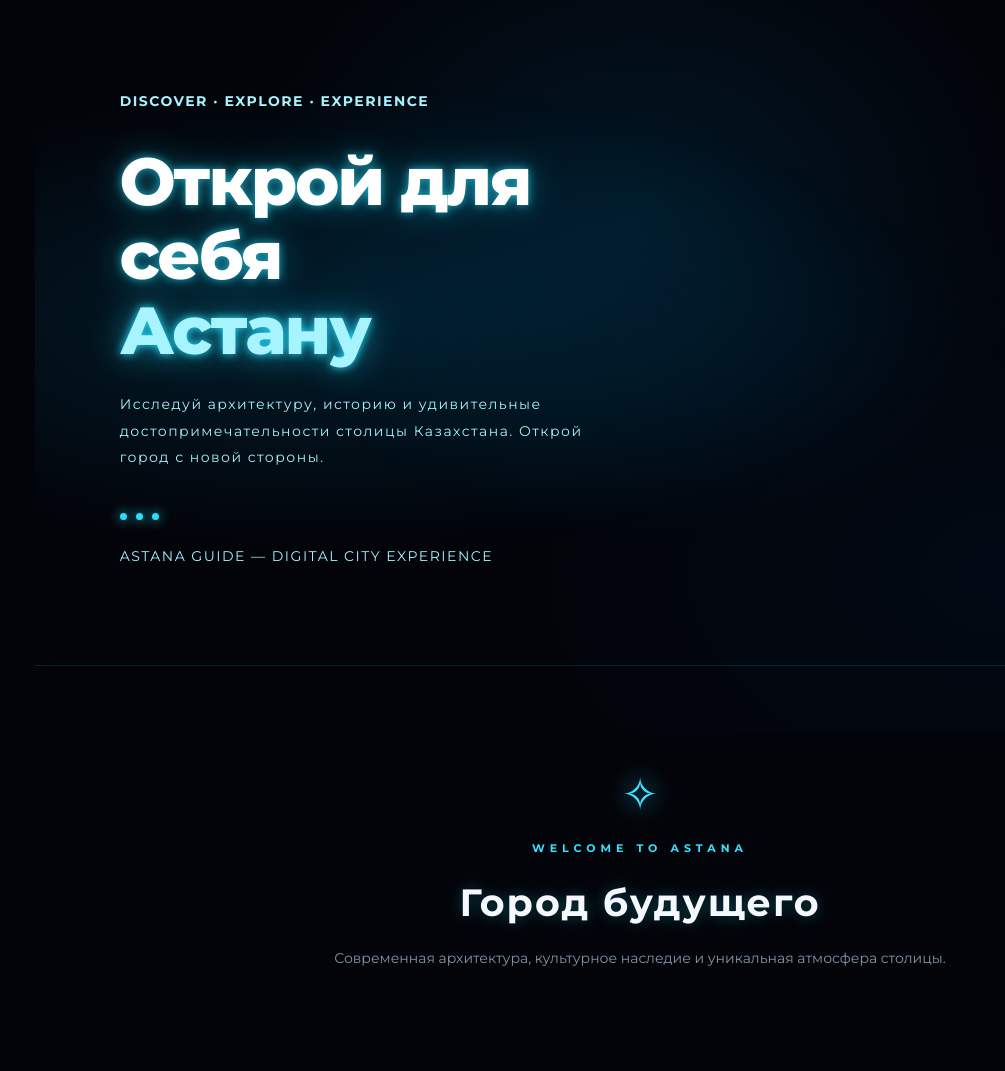
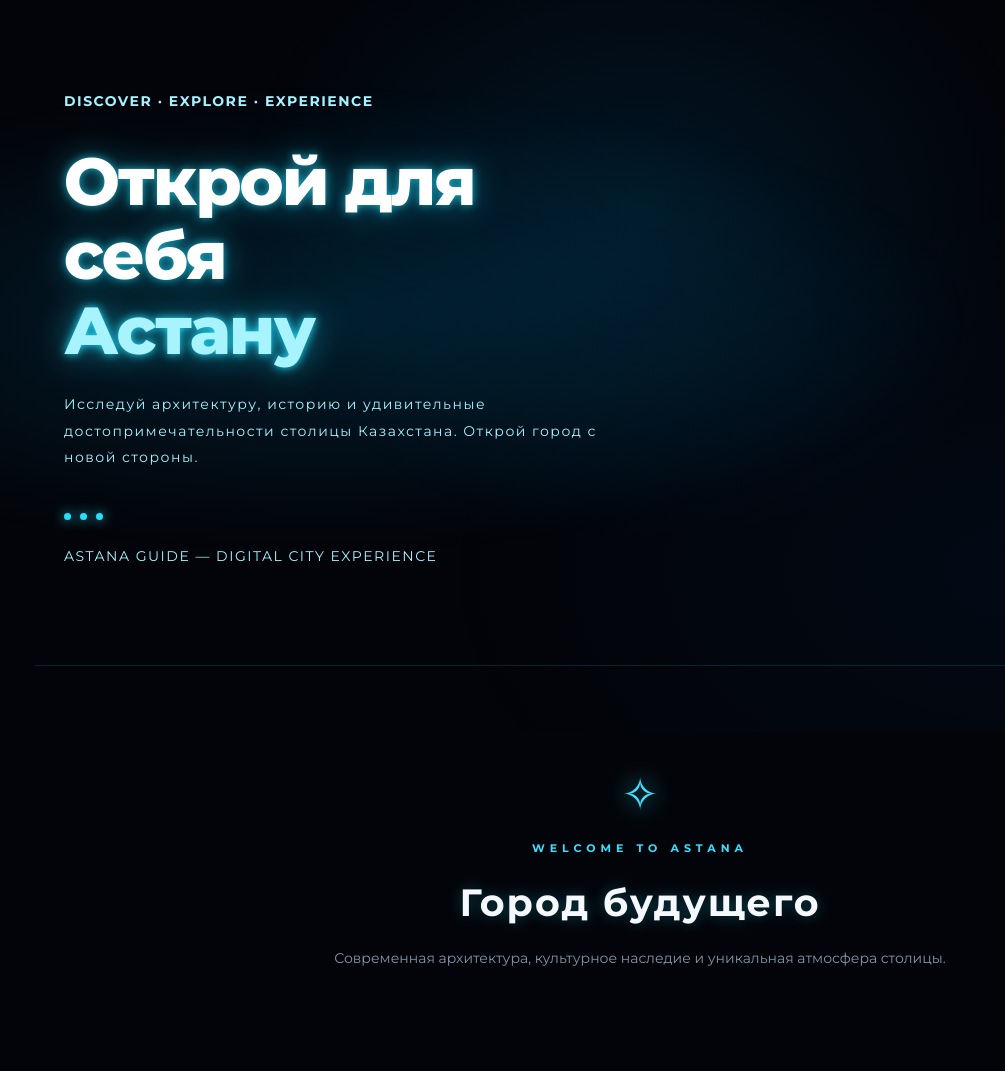
Before and after one commit to zhlbvas/Final-project-bknd, a Node server app: page / in a window 1280 px wide. Shown: the part 68-1139 px from the top of the page, without its empty margins (0-1005 px from the left). Run offline with Node 20, Linux system fonts and the light colour scheme; data that the repository does not hold is empty; some libraries are stand-ins or nearby versions.

Commit message:
test hero title

```diff
--- a/project/public/css/style.css
+++ b/project/public/css/style.css
@@ -1148,3 +1148,26 @@ footer {
         font-size: 27px;
     }
 }
+
+/* HERO — текст ближе к левому краю */
+
+@media (min-width: 769px) {
+    .hero {
+        width: 100vw;
+        max-width: none;
+        margin-left: calc(50% - 50vw);
+
+        padding-left: clamp(25px, 5vw, 80px) !important;
+        padding-right: 40px !important;
+
+        justify-content: flex-start;
+        align-items: center;
+    }
+
+    .hero-text {
+        width: 48%;
+        max-width: 680px;
+        margin-left: 0 !important;
+        text-align: left;
+    }
+}
```
